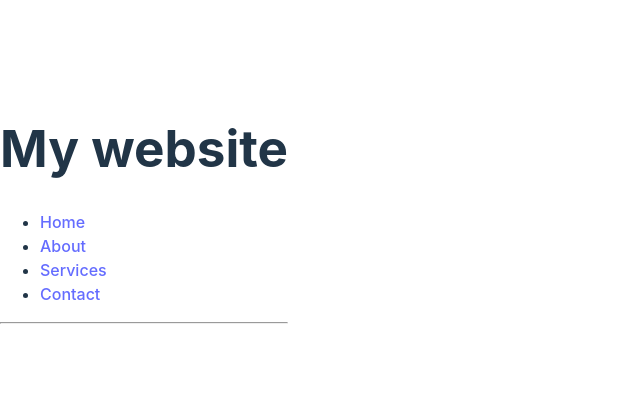
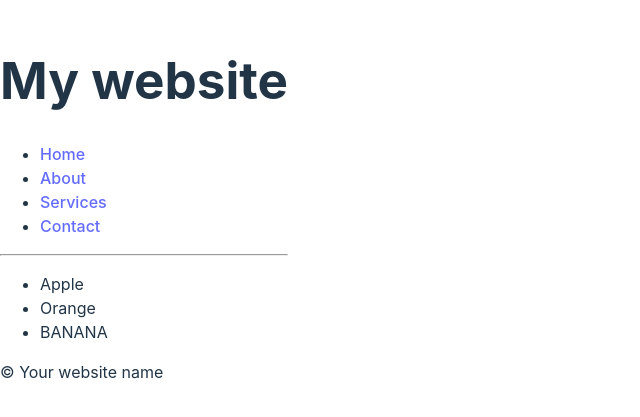
Before and after one commit to MSBandofChoctawIndians/react-template, a React (Vite) app: page / in a window 1280 px wide. Shown: the part 191-608 px from the top of the page, without its empty margins (0-640 px from the left). Built offline with nearby package versions, Linux system fonts and the light colour scheme.

Commit message:
Add Food component and update Footer copyright

```diff
--- a/src/App.jsx
+++ b/src/App.jsx
@@ -1,10 +1,16 @@
+import React from 'react'
 import Header from './Header'
-import React from 'react'
+import Footer from './Footer'
+import Food from './Food'
 
 function App () {
   return (
-    <Header />
+    <>
+      <Header />
+      <Food />
+      <Footer />
+    </>
   )
-};
+}
 
 export default App
--- /dev/null
+++ b/src/Food.jsx
@@ -0,0 +1,15 @@
+import React from 'react'
+
+function Food () {
+  const food1 = 'Orange'
+  const food2 = 'Banana'
+  return (
+    <ul>
+      <li>Apple</li>
+      <li>{food1}</li>
+      <li>{food2.toUpperCase()}</li>
+    </ul>
+  )
+}
+
+export default Food
--- a/src/Footer.jsx
+++ b/src/Footer.jsx
@@ -3,7 +3,7 @@ import React from 'react'
 function Footer () {
   return (
     <footer>
-      <p>© 2021</p>
+      <p>&copy; {new Date().getFullYear} Your website name</p>
     </footer>
   )
 }
```
